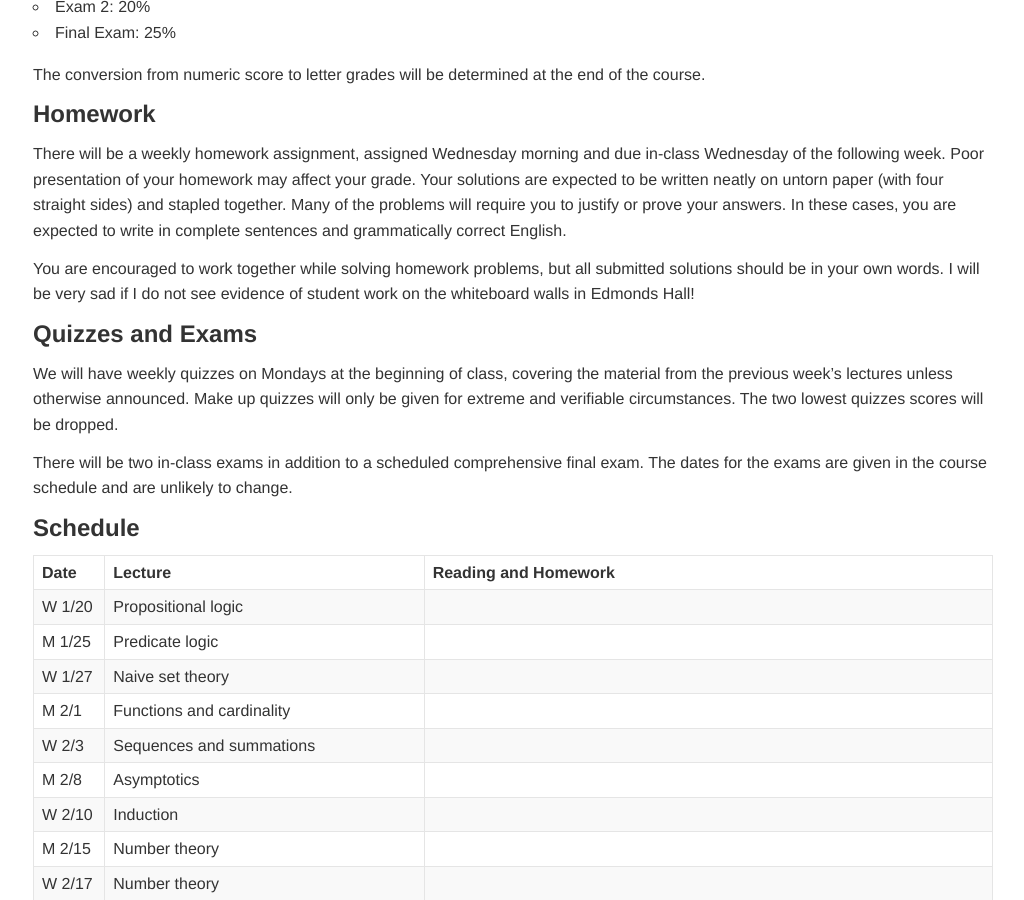
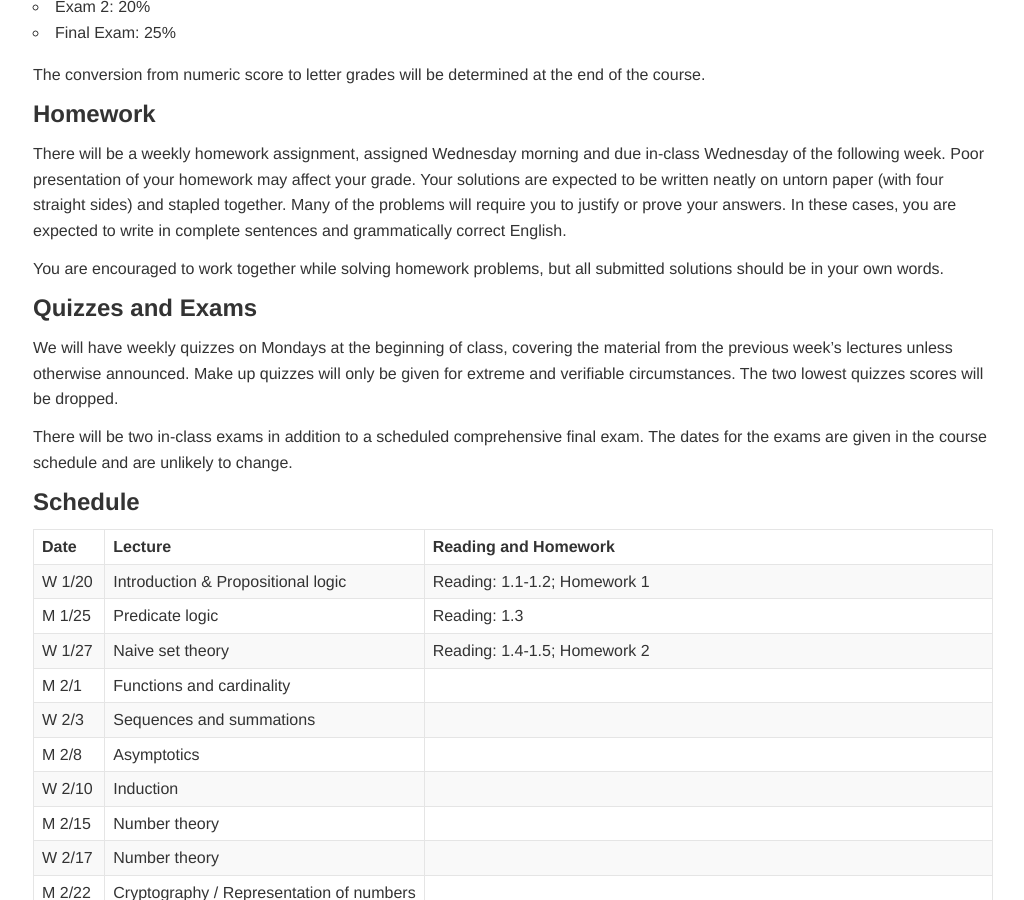
Before and after one commit to jacksonjw12/mbannister.github.io, a Jekyll site: the page built from _teaching/55-s16/index.md, in a window 1280 px wide and 900 px high, scrolled down 1351 px. Shown: the whole window, without its empty margins (127-1151 px from the left). Built offline with Jekyll 4.4.1, drawn with Linux system fonts in a browser that asks for light colours; formulas are drawn with MathJax 3; some of the changed text lies outside the part shown.

Commit message:
CS 55 is ready to start!

```diff
--- a/_teaching/55-s16/index.md
+++ b/_teaching/55-s16/index.md
@@ -64,7 +63,7 @@ The conversion from numeric score to letter grades will be determined at the end
 ## Homework
 There will be a weekly homework assignment, assigned Wednesday morning and due in-class Wednesday of the following week. Poor presentation of your homework may affect your grade. Your solutions are expected to be written neatly on untorn paper (with four straight sides) and stapled together. Many of the problems will require you to justify or prove your answers. In these cases, you are expected to write in complete sentences and grammatically correct English.
 
-You are encouraged to work together while solving homework problems, but all submitted solutions should be in your own words. I will be very sad if I do not see evidence of student work on the whiteboard walls in Edmonds Hall!
+You are encouraged to work together while solving homework problems, but all submitted solutions should be in your own words.
 
 ## Quizzes and Exams
 
@@ -76,9 +75,9 @@ There will be two in-class exams in addition to a scheduled comprehensive final
 
 Date|Lecture|Reading and Homework
 ----|-------|-------
-W 1/20 | Propositional logic | <!-- Week 0 -->
-M 1/25 | Predicate logic | <!-- Week 1 -->
-W 1/27 | Naive set theory |
+W 1/20 | Introduction & Propositional logic |<!-- Week 0 -->Reading: 1.1-1.2; Homework 1
+M 1/25 | Predicate logic |<!-- Week 1 -->Reading: 1.3
+W 1/27 | Naive set theory | Reading: 1.4-1.5; Homework 2
 M 2/1  | Functions and cardinality | <!-- Week 2 -->
 W 2/3  | Sequences and summations |
 M 2/8  | Asymptotics | <!-- Week 3 -->
```
Also changed, not shown: other parts of _teaching/55-s16/index.md (+4 -5 lines).
